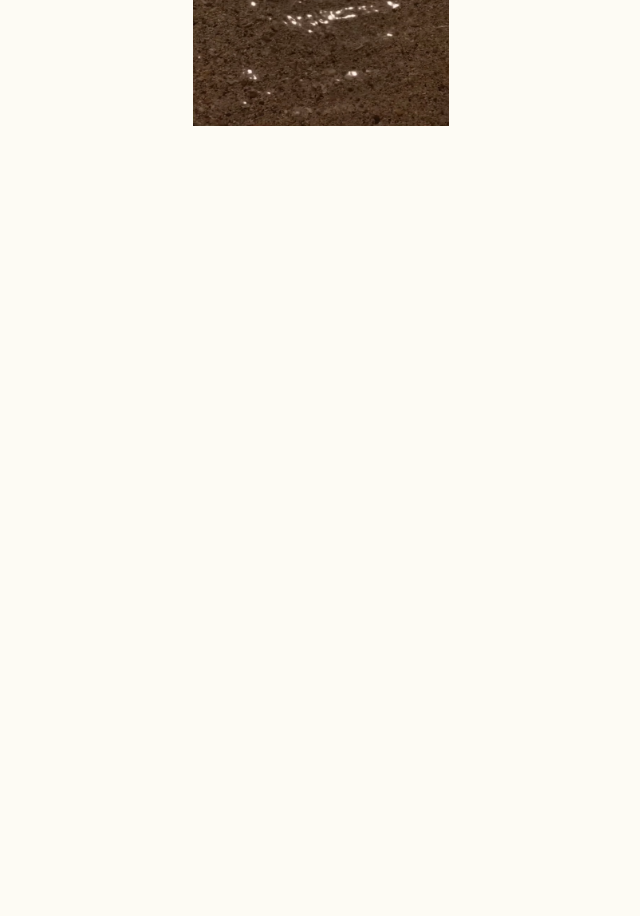
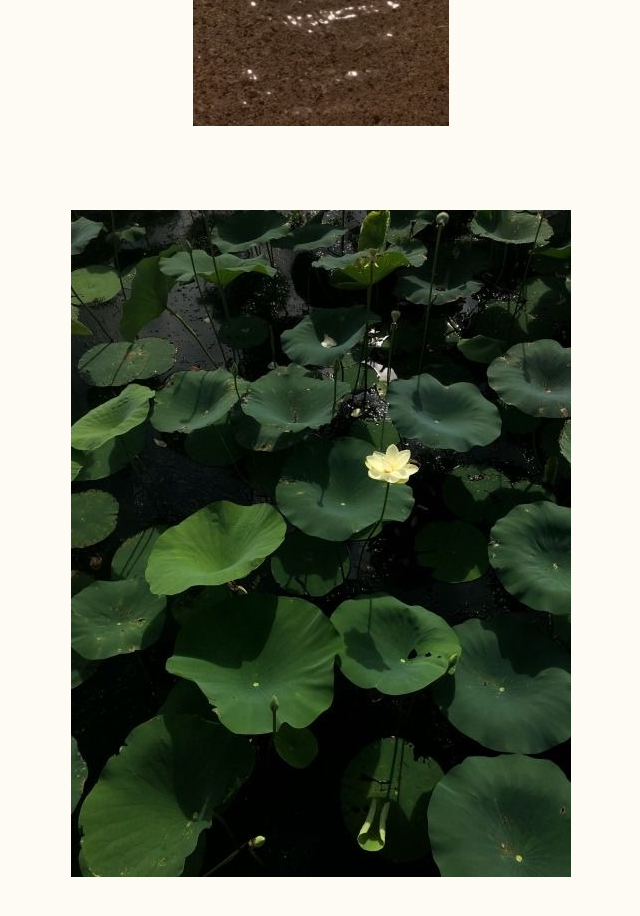
Before and after one commit to mehjwazir/ip, a React (Create React App) app: page /nature in a window 1280 px wide. Shown: the part 400-1316 px from the top of the page, without its empty margins (319-959 px from the left). Built offline with nearby package versions, Linux system fonts and the light colour scheme; a web font is replaced by a local one.

Commit message:
added img2 to nature.jsx and styling to nature.css

```diff
--- a/src/pages/Nature/Nature.css
+++ b/src/pages/Nature/Nature.css
@@ -8,3 +8,8 @@
 	width: 20%;
 	height: 20%;
 }
+
+.nature-img2 {
+	margin-top: 5rem;
+
+}
--- a/src/pages/Nature/Nature.jsx
+++ b/src/pages/Nature/Nature.jsx
@@ -1,5 +1,6 @@
 import './Nature.css';
 import Img1 from './files/1.jpg'
+import Img2 from './files/2.JPG'
 
 function Nature() {
 	return (
@@ -7,6 +8,9 @@ function Nature() {
 			<div>
 				<img src={Img1} alt="" className='nature-img1' />
 			</div>
+			<div>
+			<img src={Img2} alt="" className='nature-img2' />
+			</div>
 		</main>
 	)
 }
```
